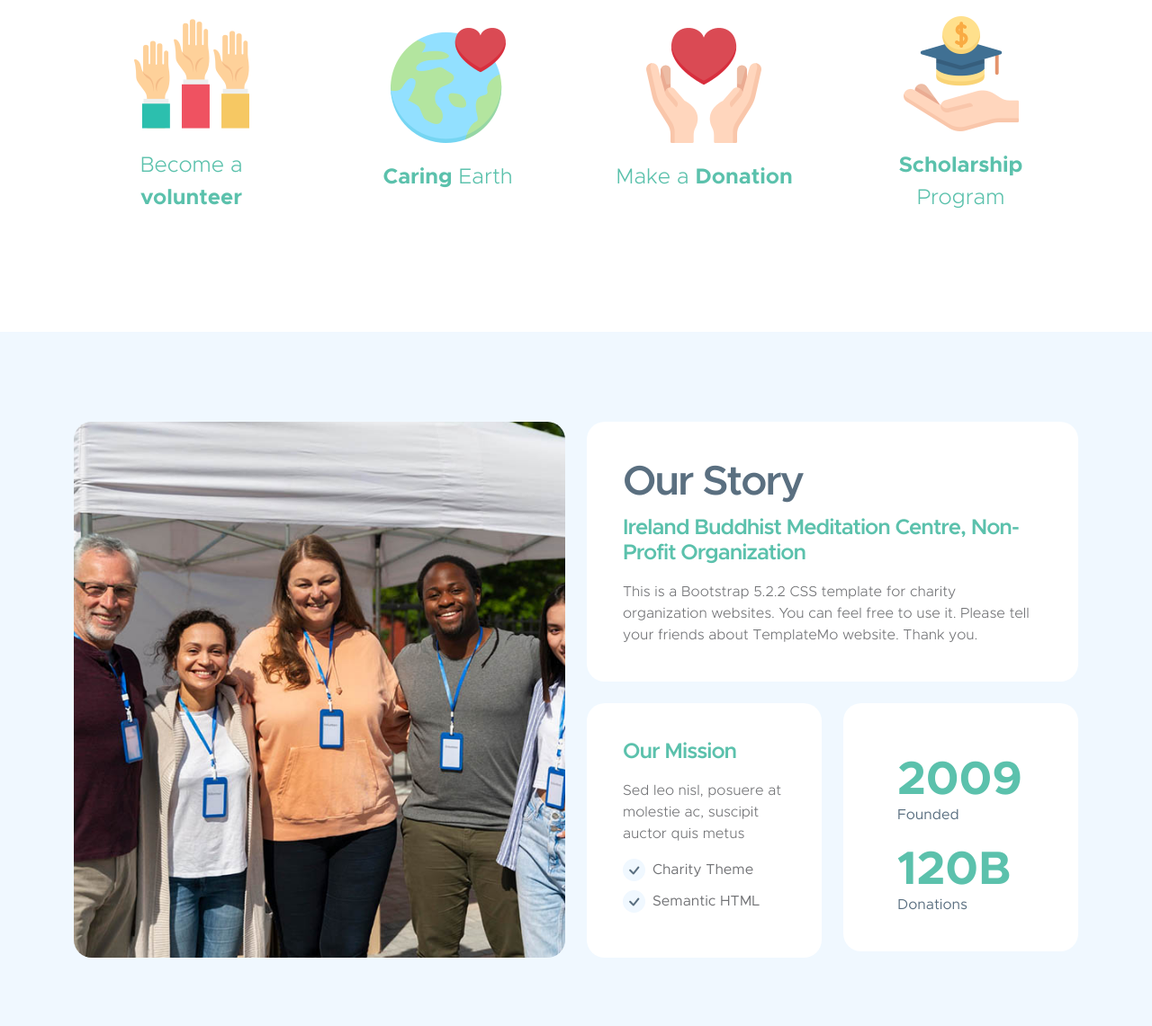
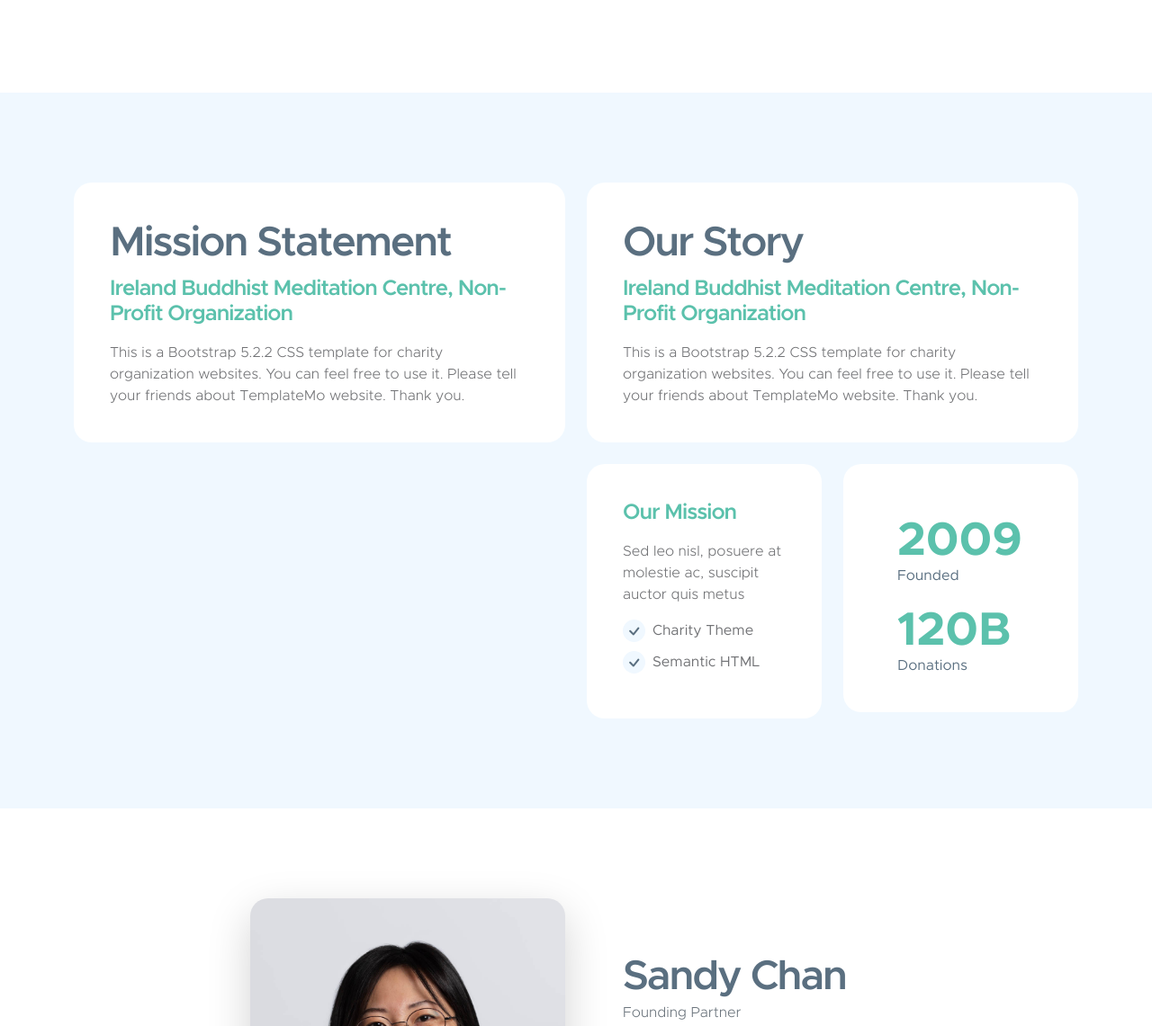
Before and after one commit to ibmedcentre/ibmc, a plain HTML site: page index.html in a window 1280 px wide. Shown: the part 1012-2153 px from the top of the page at 90% size. Drawn offline with Linux system fonts and the light colour scheme.

Commit message:
index page change

```diff
--- a/index.html
+++ b/index.html
@@ -202,7 +202,7 @@
                         <h2 class="mb-5">Welcome to Ireland Buddhist Meditation Centre</h2>
                     </div>
 
-                    <div class="col-lg-3 col-md-6 col-12 mb-4 mb-lg-0">
+                    <!--div class="col-lg-3 col-md-6 col-12 mb-4 mb-lg-0">
                         <div class="featured-block d-flex justify-content-center align-items-center">
                             <a href="donate.html" class="d-block">
                                 <img src="images/icons/hands.png" class="featured-block-image img-fluid" alt="">
@@ -240,7 +240,7 @@
                                 <p class="featured-block-text"><strong>Scholarship</strong> Program</p>
                             </a>
                         </div>
-                    </div>
+                    </div-->
 
                 </div>
             </div>
@@ -251,8 +251,15 @@
                 <div class="row">
 
                     <div class="col-lg-6 col-12 mb-5 mb-lg-0">
-                        <img src="images/group-people-volunteering-foodbank-poor-people.jpg"
-                            class="custom-text-box-image img-fluid" alt="">
+                        <div class="custom-text-box">
+                            <h2 class="mb-2">Mission Statement</h2>
+
+                            <h5 class="mb-3">Ireland Buddhist Meditation Centre, Non-Profit Organization</h5>
+
+                            <p class="mb-0">This is a Bootstrap 5.2.2 CSS template for charity organization websites.
+                                You can feel free to use it. Please tell your friends about TemplateMo website. Thank
+                                you.</p>
+                        </div>
                     </div>
 
                     <div class="col-lg-6 col-12">
```
